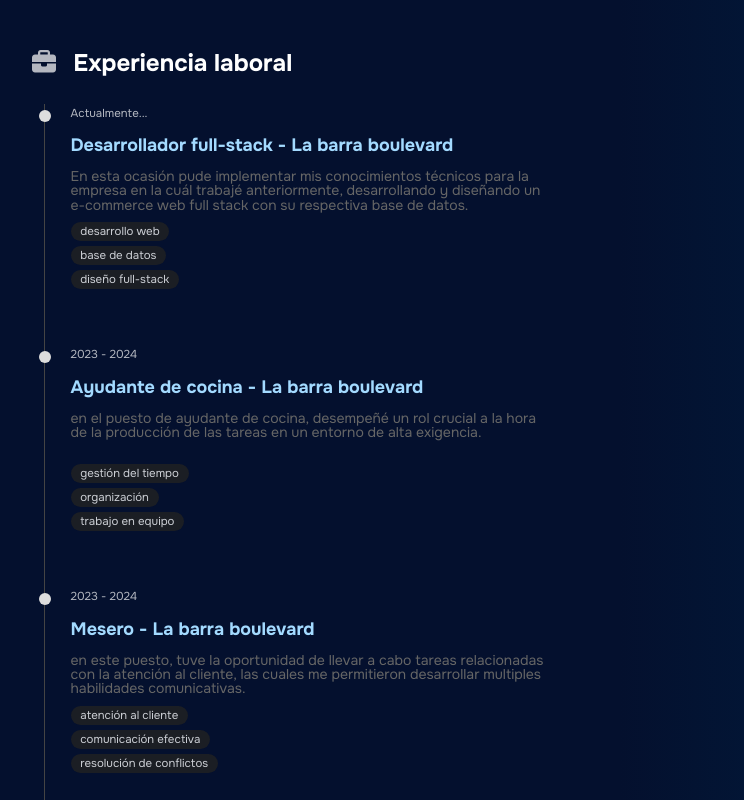
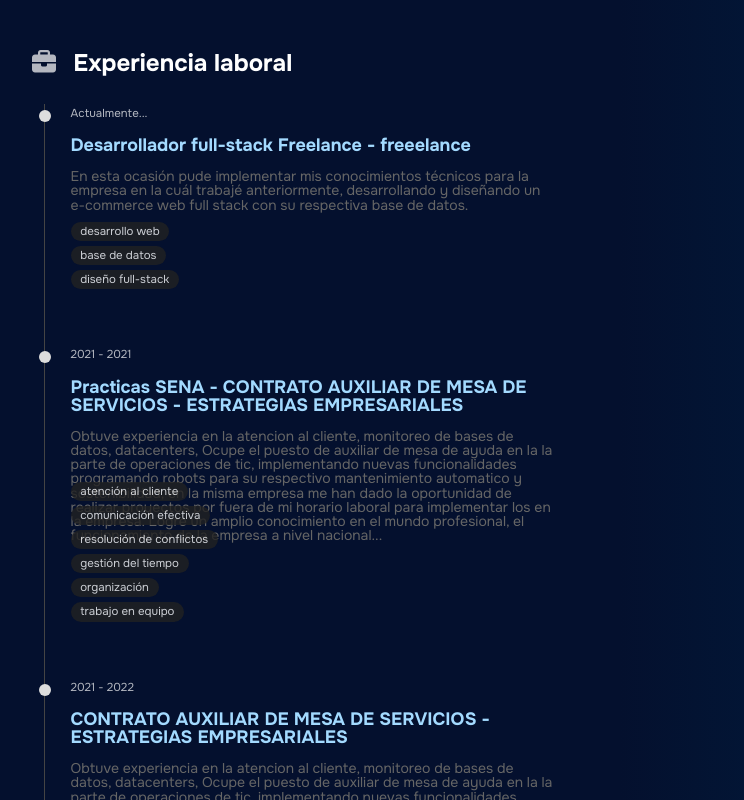
Before and after one commit to lewisv4/Portfolio-master, a Next.js app: page / in a window 1280 px wide. Shown: the part 780-1580 px from the top of the page, without its empty margins (340-1084 px from the left). Built offline with nearby package versions, Linux system fonts and the light colour scheme.

Commit message:
Portafolio

```diff
--- a/src/app/components/experience/Experience.jsx
+++ b/src/app/components/experience/Experience.jsx
@@ -11,31 +11,67 @@ const Experience = () => {
     const experiencia = currentLenguaje === "es" ? "Experiencia laboral" : "Work experience";
     const experiencias = [
         {
-            name: "La barra boulevard",
+            name: "freeelance",
             date: currentLenguaje === "es" ? "Actualmente..." : "Actually...",
-            title: currentLenguaje === "es" ? "Desarrollador full-stack" : "Full-stack developer",
+            title: currentLenguaje === "es" ? "Desarrollador full-stack Freelance" : "Full-stack developer Freelance",
             description: currentLenguaje === "es" ? "En esta ocasión pude implementar mis conocimientos técnicos para la empresa en la cuál trabajé anteriormente, desarrollando y diseñando un e-commerce web full stack con su respectiva base de datos." : "On this occasion, I was able to apply my technical knowledge for the company I previously worked for, developing and designing a full-stack e-commerce website with its respective database.",
             habilities: currentLenguaje === "es" ? ["desarrollo web", "base de datos", "diseño full-stack"] : ["web development", "database", "full-stack design"],
             type: "laboral",
-            link: "https://www.instagram.com/labarraboulevard/"
+            link: "https://www.linkedin.com/in/luis-carlos-rodriguez-a885a61a6/"
         },
         {
-            name: "La barra boulevard",
-            date: "2023 - 2024",
-            title: currentLenguaje === "es" ? "Ayudante de cocina" : "Kitchen assistant",
-            description: currentLenguaje === "es" ? "en el puesto de ayudante de cocina, desempeñé un rol crucial a la hora de la producción de las tareas en un entorno de alta exigencia. " : "In the role of kitchen assistant, I played a crucial role in task production in a high-demand environment.",
+            name: " ESTRATEGIAS EMPRESARIALES",
+            date: "2021 - 2021",
+            title: currentLenguaje === "es" ? "Practicas SENA - CONTRATO AUXILIAR DE MESA DE SERVICIOS" : "SENA Internships - SERVICE DESK ASSISTANT CONTRACT",
+            description: currentLenguaje === "es" ? "Obtuve experiencia en la atencion al cliente, monitoreo de bases de datos, datacenters, Ocupe el puesto de auxiliar de mesa de ayuda en la la parte de operaciones de tic, implementando nuevas funcionalidades programando robots para su respectivo mantenimiento automatico y sostenibilidad, en la misma empresa me han dado la oportunidad de realizar proyectos por fuera de mi horario laboral para implementar los en la empresa. Logre un amplio conocimiento en el mundo profesional, el funcionamiento de la empresa a nivel nacional..." : "I gained experience in customer service, database monitoring, data centers, I held the position of help desk assistant in the ICT operations department, implementing new functionalities by programming robots for their respective automatic maintenance and sustainability, in the same company I have been given the opportunity to carry out projects outside of my working hours to implement them in the company. I gained extensive knowledge in the professional world, the operation of the company at a national level...",
+            habilities: currentLenguaje === "es" ? ["atención al cliente", "comunicación efectiva", "resolución de conflictos","gestión del tiempo", "organización", "trabajo en equipo"] : ["customer service", "communication skills", "conflict resolution","time management", "organization", "team work"],
+            type: "laboral",
+            link: "https://estrategiasempresariales.co/"
+        },
+        {
+            name: " ESTRATEGIAS EMPRESARIALES",
+            date: "2021 - 2022",
+            title: currentLenguaje === "es" ? "CONTRATO AUXILIAR DE MESA DE SERVICIOS" : "SERVICE DESK ASSISTANT CONTRACT",
+            description: currentLenguaje === "es" ? "Obtuve experiencia en la atencion al cliente, monitoreo de bases de datos, datacenters, Ocupe el puesto de auxiliar de mesa de ayuda en la la parte de operaciones de tic, implementando nuevas funcionalidades programando robots para su respectivo mantenimiento automatico y sostenibilidad, en la misma empresa me han dado la oportunidad de realizar proyectos por fuera de mi horario laboral para implementar los en la empresa. Logre un amplio conocimiento en el mundo profesional, el funcionamiento de la empresa a nivel nacional..." : "I gained experience in customer service, database monitoring, data centers, I held the position of help desk assistant in the ICT operations department, implementing new functionalities by programming robots for their respective automatic maintenance and sustainability, in the same company I have been given the opportunity to carry out projects outside of my working hours to implement them in the company. I gained extensive knowledge in the professional world, the operation of the company at a national level...",
             habilities: currentLenguaje === "es" ? ["gestión del tiempo", "organización", "trabajo en equipo"] : ["time management", "organization", "team work"],
             type: "laboral",
-            link: "https://www.instagram.com/labarraboulevard/"
+            link: "https://estrategiasempresariales.co/"
         },
         {
-            name: "La barra boulevard",
-            date: "2023 - 2024",
-            title: currentLenguaje === "es" ? "Mesero" : "Waiter",
-            description: currentLenguaje === "es" ? "en este puesto, tuve la oportunidad de llevar a cabo tareas relacionadas con la atención al cliente, las cuales me permitieron desarrollar multiples habilidades comunicativas." : "In this position, I had the opportunity to carry out tasks related to customer service, which allowed me to develop multiple communication skills.",
-            habilities: currentLenguaje === "es" ? ["atención al cliente", "comunicación efectiva", "resolución de conflictos"] : ["customer service", "communication skills", "conflict resolution"],
+            name: " ESTRATEGIAS EMPRESARIALES",
+            date: "2022 - 2022",
+            title: currentLenguaje === "es" ? "CONTRATO ANALISTA DE OPERACIONES TECNOLOGICAS" : "TECHNOLOGICAL OPERATIONS ANALYST CONTRACT",
+            description: currentLenguaje === "es" ? "Obtuve experiencia en el manejo de Bases de datos relacionales como lo son oracle y logicamatematica para realizar calculos en dichos frameworks poseo un conocimiento en de programacion en scripts en bash de linux y trabajo en equipo." : "I gained experience in managing relational databases such as Oracle and Logica Matematica to perform calculations in these frameworks. I have knowledge of programming in Linux bash scripts and teamwork.",
+            habilities: currentLenguaje === "es" ? ["gestión del tiempo", "organización", "trabajo en equipo","oracle","PLSQL"] : ["time management", "organization", "team work","oracle","PLSQL"],
             type: "laboral",
-            link: "https://www.instagram.com/labarraboulevard/"
+            link: "https://estrategiasempresariales.co/"
+        },
+        {
+            name: " ESTRATEGIAS EMPRESARIALES",
+            date: "2022 - 2022",
+            title: currentLenguaje === "es" ? "CONTRATO ANALISTA DE OPERACIONES TECNOLOGICAS" : "TECHNOLOGICAL OPERATIONS ANALYST CONTRACT",
+            description: currentLenguaje === "es" ? "Obtuve experiencia en el manejo de Bases de datos relacionales como lo son oracle y logicamatematica para realizar calculos en dichos frameworks poseo un conocimiento en de programacion en scripts en bash de linux y trabajo en equipo. contacto Jefe Inmediato: Steven Paladines +57 3155711088" : "I gained experience in managing relational databases such as Oracle and Logica Matematica to perform calculations in these frameworks. I have knowledge of programming in Linux bash scripts and teamwork. Contact Immediate Boss: Steven Paladines +57 3155711088",
+            habilities: currentLenguaje === "es" ? ["gestión del tiempo", "organización", "trabajo en equipo","oracle","PLSQL"] : ["time management", "organization", "team work","oracle","PLSQL"],
+            type: "laboral",
+            link: "https://estrategiasempresariales.co/"
+        },
+        {
+            name: " ESTRATEGIAS EMPRESARIALES",
+            date: "2022 - 2023",
+            title: currentLenguaje === "es" ? "CONTRATO ANALISTA DESARROLADOR DE SOFTWARE" : "SOFTWARE DEVELOPER ANALYST CONTRACT",
+            description: currentLenguaje === "es" ? "Obtuve Experiencia en maquetacion y estructuracion de prototipos funcionales a pedido del cliente, un conocimiento de JPA en SPRINGBOOT (BACKEND), Conocimiento mas amplio en ANGULARJS (FRONTEND) realizando vistas modulares, responsive dedicadas a un mejor concepto de estructuración acorde a los requerimientos presentados, realizacion de esquemas y graficas, utilizacion de frameworks y escalabilidad en software.  contacto Jefe Inmediato: Cesar Giraldo +57 3182289967" : "I gained experience in layout and structuring of functional prototypes at the request of the client, a knowledge of JPA in SPRINGBOOT (BACKEND), broader knowledge in ANGULARJS (FRONTEND) creating modular, responsive views dedicated to a better concept of structuring according to the requirements presented, making diagrams and graphics, use of frameworks and scalability in software. Contact Immediate Boss: Cesar Giraldo +57 3182289967",
+            habilities: currentLenguaje === "es" ? ["gestión del tiempo", "organización", "trabajo en equipo","oracle","PLSQL","Angular","Eclipse","Springboot5","Typescript","java"] : ["customer service", "communication skills", "conflict resolution","time management", "organization", "team work","customer service", "communication skills", "conflict resolution","oracle","PLSQL","Angular","Eclipse","Springboot5","Typescript","java"],
+            type: "laboral",
+            link: "https://estrategiasempresariales.co/"
+        },
+        {
+            name: "La Fortuna SAS",
+            date: "2023 - 2023",
+            title: currentLenguaje === "es" ? "CONTRATO ANALISTA DESARROLADOR DE SOFTWARE" : "SOFTWARE DEVELOPER ANALYST CONTRACT",
+            description: currentLenguaje === "es" ? " Obtuve Experiencia mas amplia en  en ANGULARJS (FRONTEND) realizando vistas modulares, responsive dedicadas a un mejor concepto de estructuración acorde a los requerimientos presentados realizando mejoras y actualizaciones en el apartado visual, utilizacion de frameworks y escalabilidad en software." : "I gained broader experience in ANGULARJS (FRONTEND) creating modular, responsive views dedicated to a better structuring concept according to the requirements presented, making improvements and updates in the visual section, use of frameworks and scalability in software.",
+            habilities: currentLenguaje === "es" ? ["atención al cliente", "comunicación efectiva", "resolución de conflictos","gestión del tiempo", "organización", "trabajo en equipo","MongoDB","MariaDB","Angular","PHP","Typescript",] : ["customer service", "communication skills", "conflict resolution","time management", "organization", "team work","customer service", "communication skills", "conflict resolution","MongoDB","MariaDB","Angular","PHP","Typescript",],
+            type: "laboral",
+            link: "https://acertemos.com/nosotros/"
         }
     ]
 
```
